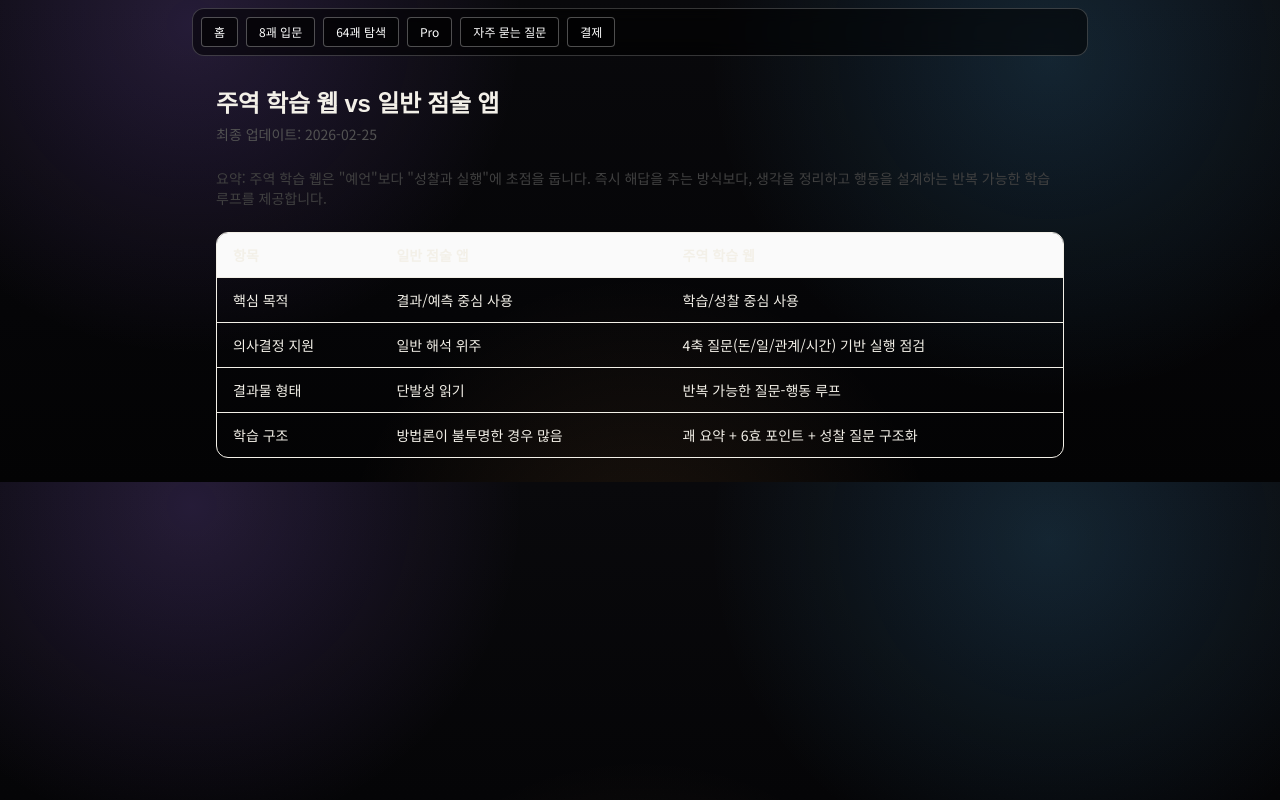
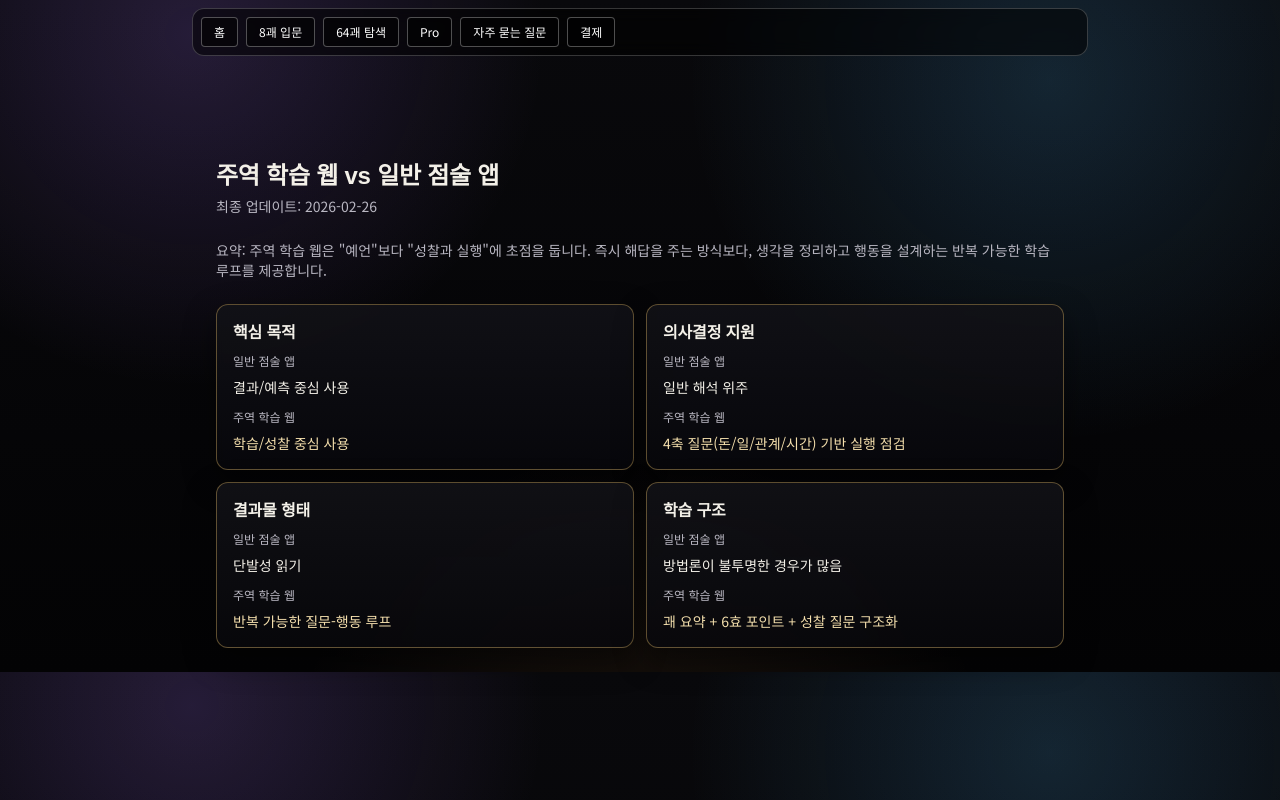
Before and after one commit to kinddragon1224/iching-learning-web, a Next.js app: page /compare in a window 1280 px wide. Built offline with nearby package versions, Linux system fonts and the light colour scheme.

Commit message:
Unify support pages UX with dark theme and clearer action language

```diff
--- a/app/compare/page.tsx
+++ b/app/compare/page.tsx
@@ -6,51 +6,52 @@ export const metadata: Metadata = {
     "주역 학습 웹과 일반 점술 앱의 차이를 목적, 사용 방식, 의사결정 지원 관점에서 비교합니다.",
 };
 
+const items = [
+  {
+    title: "핵심 목적",
+    left: "결과/예측 중심 사용",
+    right: "학습/성찰 중심 사용",
+  },
+  {
+    title: "의사결정 지원",
+    left: "일반 해석 위주",
+    right: "4축 질문(돈/일/관계/시간) 기반 실행 점검",
+  },
+  {
+    title: "결과물 형태",
+    left: "단발성 읽기",
+    right: "반복 가능한 질문-행동 루프",
+  },
+  {
+    title: "학습 구조",
+    left: "방법론이 불투명한 경우가 많음",
+    right: "괘 요약 + 6효 포인트 + 성찰 질문 구조화",
+  },
+];
+
 export default function ComparePage() {
   return (
-    <main className="mx-auto max-w-4xl space-y-6 p-6">
+    <main className="mx-auto max-w-4xl space-y-6 p-6 pt-24">
       <header>
         <h1 className="text-2xl font-bold">주역 학습 웹 vs 일반 점술 앱</h1>
-        <p className="mt-1 text-sm text-neutral-600">최종 업데이트: 2026-02-25</p>
+        <p className="mt-1 text-sm text-[var(--text-muted)]">최종 업데이트: 2026-02-26</p>
       </header>
 
-      <p className="text-sm text-neutral-700">
+      <p className="text-sm text-[var(--text-muted)]">
         요약: 주역 학습 웹은 "예언"보다 "성찰과 실행"에 초점을 둡니다. 즉시 해답을 주는 방식보다,
         생각을 정리하고 행동을 설계하는 반복 가능한 학습 루프를 제공합니다.
       </p>
 
-      <section className="overflow-x-auto rounded-xl border">
-        <table className="min-w-full text-sm">
-          <thead className="bg-neutral-50">
-            <tr>
-              <th className="px-4 py-3 text-left">항목</th>
-              <th className="px-4 py-3 text-left">일반 점술 앱</th>
-              <th className="px-4 py-3 text-left">주역 학습 웹</th>
-            </tr>
-          </thead>
-          <tbody>
-            <tr className="border-t">
-              <td className="px-4 py-3 font-medium">핵심 목적</td>
-              <td className="px-4 py-3">결과/예측 중심 사용</td>
-              <td className="px-4 py-3">학습/성찰 중심 사용</td>
-            </tr>
-            <tr className="border-t">
-              <td className="px-4 py-3 font-medium">의사결정 지원</td>
-              <td className="px-4 py-3">일반 해석 위주</td>
-              <td className="px-4 py-3">4축 질문(돈/일/관계/시간) 기반 실행 점검</td>
-            </tr>
-            <tr className="border-t">
-              <td className="px-4 py-3 font-medium">결과물 형태</td>
-              <td className="px-4 py-3">단발성 읽기</td>
-              <td className="px-4 py-3">반복 가능한 질문-행동 루프</td>
-            </tr>
-            <tr className="border-t">
-              <td className="px-4 py-3 font-medium">학습 구조</td>
-              <td className="px-4 py-3">방법론이 불투명한 경우 많음</td>
-              <td className="px-4 py-3">괘 요약 + 6효 포인트 + 성찰 질문 구조화</td>
-            </tr>
-          </tbody>
-        </table>
+      <section className="grid gap-3 sm:grid-cols-2">
+        {items.map((item) => (
+          <article key={item.title} className="paper-panel rounded-xl p-4 space-y-2">
+            <h2 className="font-semibold">{item.title}</h2>
+            <p className="text-xs text-[var(--text-muted)]">일반 점술 앱</p>
+            <p className="text-sm">{item.left}</p>
+            <p className="pt-1 text-xs text-[var(--text-muted)]">주역 학습 웹</p>
+            <p className="text-sm text-[#f4dfad]">{item.right}</p>
+          </article>
+        ))}
       </section>
     </main>
   );
--- a/app/faq/page.tsx
+++ b/app/faq/page.tsx
@@ -13,11 +13,11 @@ const faqs = [
   },
   {
     q: "점술 앱인가요?",
-    a: "아니요. 미래를 단정하는 예언형 도구가 아니라, 해석과 자기 점검 질문을 통해 행동을 설계하는 학습/성찰 도구입니다.",
+    a: "아닙니다. 미래를 단정하는 예언형 도구가 아니라, 해석과 자기 점검 질문을 통해 행동을 설계하는 학습/성찰 도구입니다.",
   },
   {
     q: "괘 상세 페이지는 어떻게 활용하나요?",
-    a: "요약 → 4축 해석 → 6효 학습 포인트 → 4축 질문 순서로 보고, 오늘 실행할 행동 1개로 연결하면 됩니다.",
+    a: "요약 → 4축 해석 → 6효 학습 포인트 → 4축 질문 순서로 보고, 오늘 실행할 행동 1개로 연결하시면 됩니다.",
   },
   {
     q: "누가 쓰면 좋나요?",
@@ -44,18 +44,18 @@ const faqSchema = {
 
 export default function FaqPage() {
   return (
-    <main className="mx-auto max-w-3xl space-y-6 p-6">
+    <main className="mx-auto max-w-3xl space-y-6 p-6 pt-24">
       <script type="application/ld+json" dangerouslySetInnerHTML={{ __html: JSON.stringify(faqSchema) }} />
       <header>
         <h1 className="text-2xl font-bold">자주 묻는 질문</h1>
-        <p className="text-sm text-neutral-600">최종 업데이트: 2026-02-25</p>
+        <p className="text-sm text-[var(--text-muted)]">최종 업데이트: 2026-02-26</p>
       </header>
 
       <section className="space-y-4">
         {faqs.map((f) => (
-          <article key={f.q} className="rounded-xl border p-4">
+          <article key={f.q} className="paper-panel rounded-xl p-4">
             <h2 className="font-semibold">{f.q}</h2>
-            <p className="mt-2 text-sm text-neutral-700">{f.a}</p>
+            <p className="mt-2 text-sm text-[var(--text-muted)]">{f.a}</p>
           </article>
         ))}
       </section>
```
Also changed, not shown: app/saved/page.tsx (+27 -27 lines).
